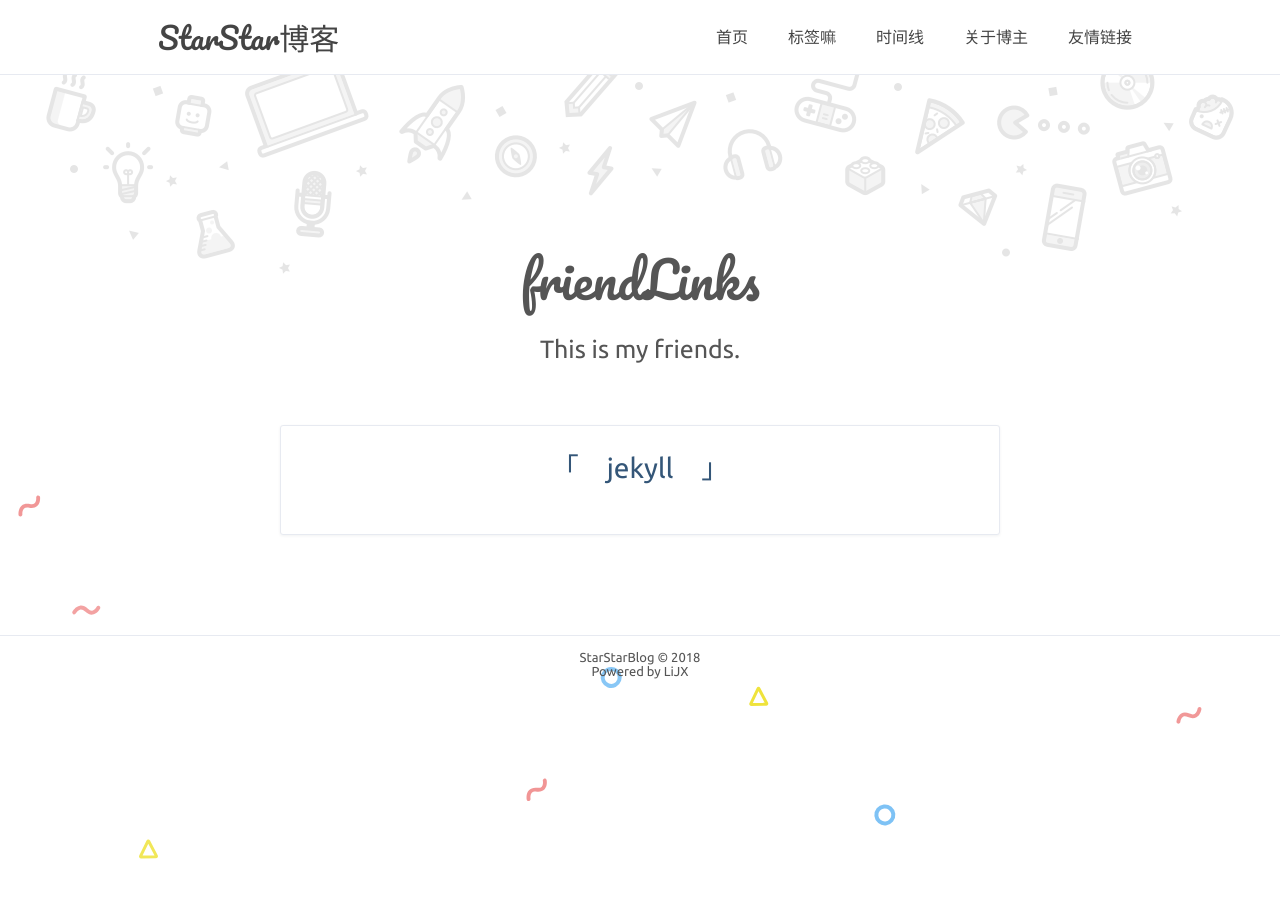
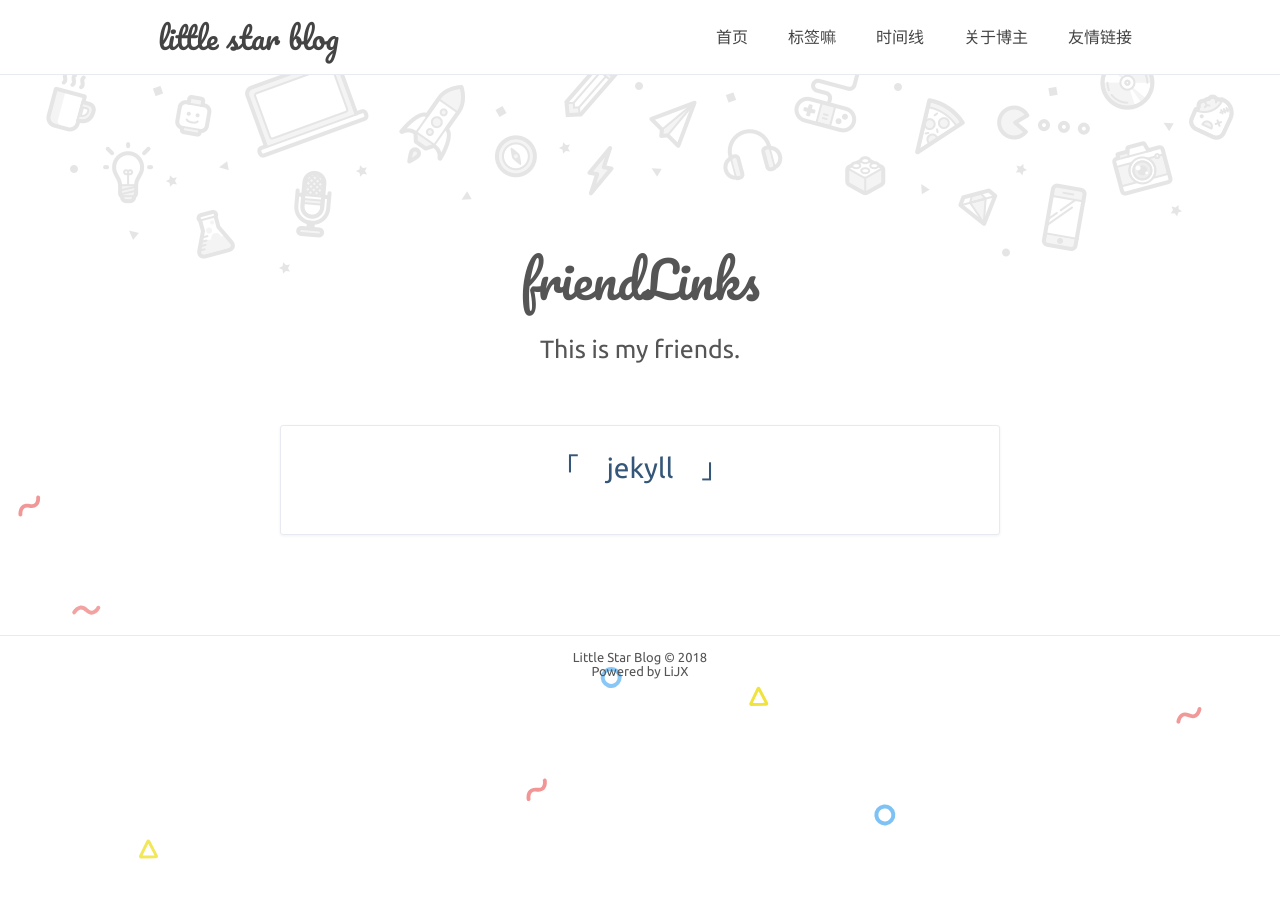
Before and after one commit to xx022/xx022.github.io, a Jekyll site: the page built from friendLink.html, in a window 1280 px wide. Built offline with Jekyll 4.4.1, drawn with Linux system fonts in a browser that asks for light colours; comment, search, counter and statistics services are not loaded.

Commit message:
添加评论id

```diff
--- a/_config.yml
+++ b/_config.yml
@@ -1,6 +1,6 @@
 # Site settings 配置站点
-title: 'StarStarBlog'
-description: 'twink twink little star'
+title: 'Little Star Blog'
+description: 'Twinkle Twinkle Little Star'
 keywords: 'your web keywords, 博客'
 url: 'https://xx022.github.io' # your host
 
@@ -15,8 +15,8 @@
 # 博主
 author: true
 name: 'Ljx'
-NickName: 'StarS'
-webtitle: 'StarStar博客'
+NickName: 'Littlestar'
+webtitle: 'little star blog'
 bio: 'your awesome bio'
 about: true
 aboutyou: '~程序媛~&&~小仙女~'
@@ -60,7 +60,7 @@
 disqus_url: '' # https://abc.disqus.com/embed.js
 # 来必力评论
 livere: true
-livere_uid: 'MTAyMC8zNDI2OS8xMDgwNg==' # MTAyMC8zNDI2OS8xMDgwNg==
+livere_uid: 'MTAyMC80MDQ3NS8xNzAwMg==' # MTAyMC8zNDI2OS8xMDgwNg==
 # Gitment评论 OAuth Application
 Gitment: false
 Gitment_owner: 'xx022'  # github用户名
```
